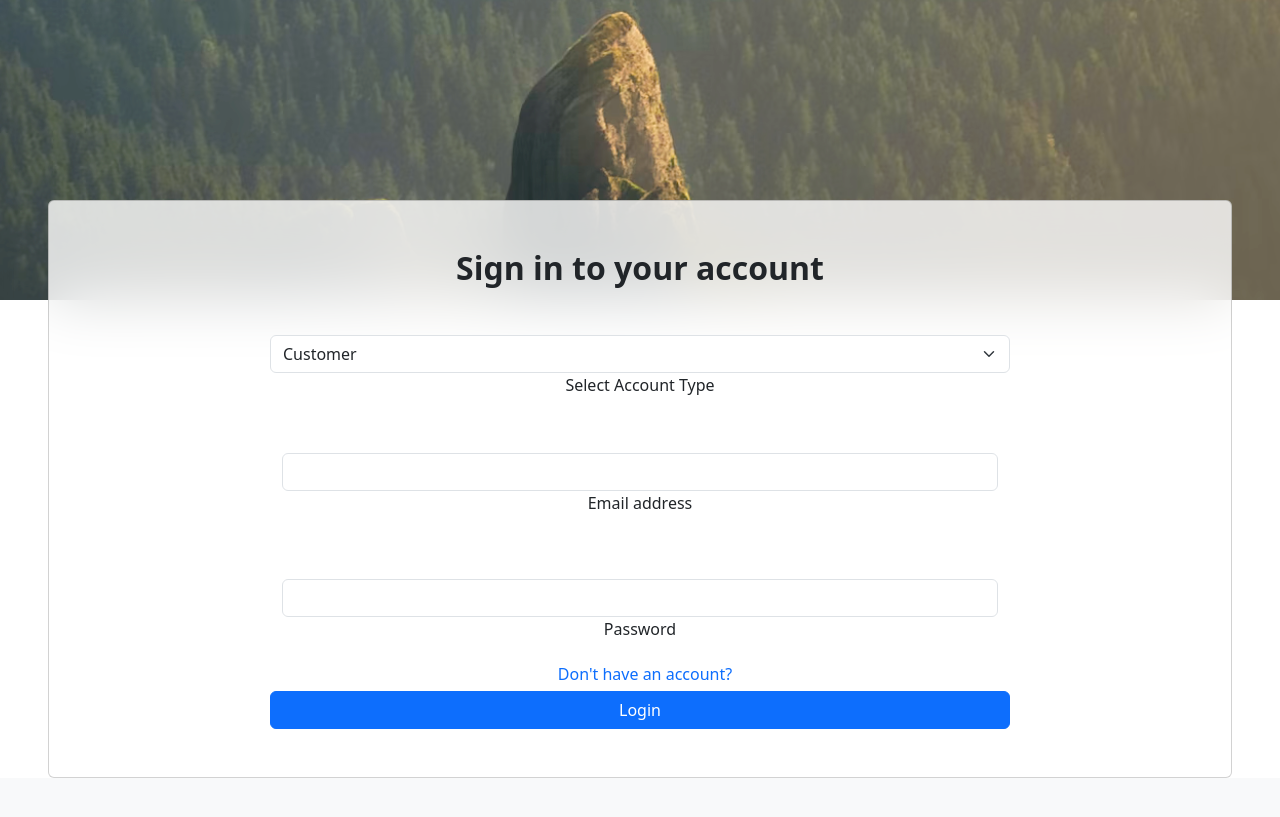
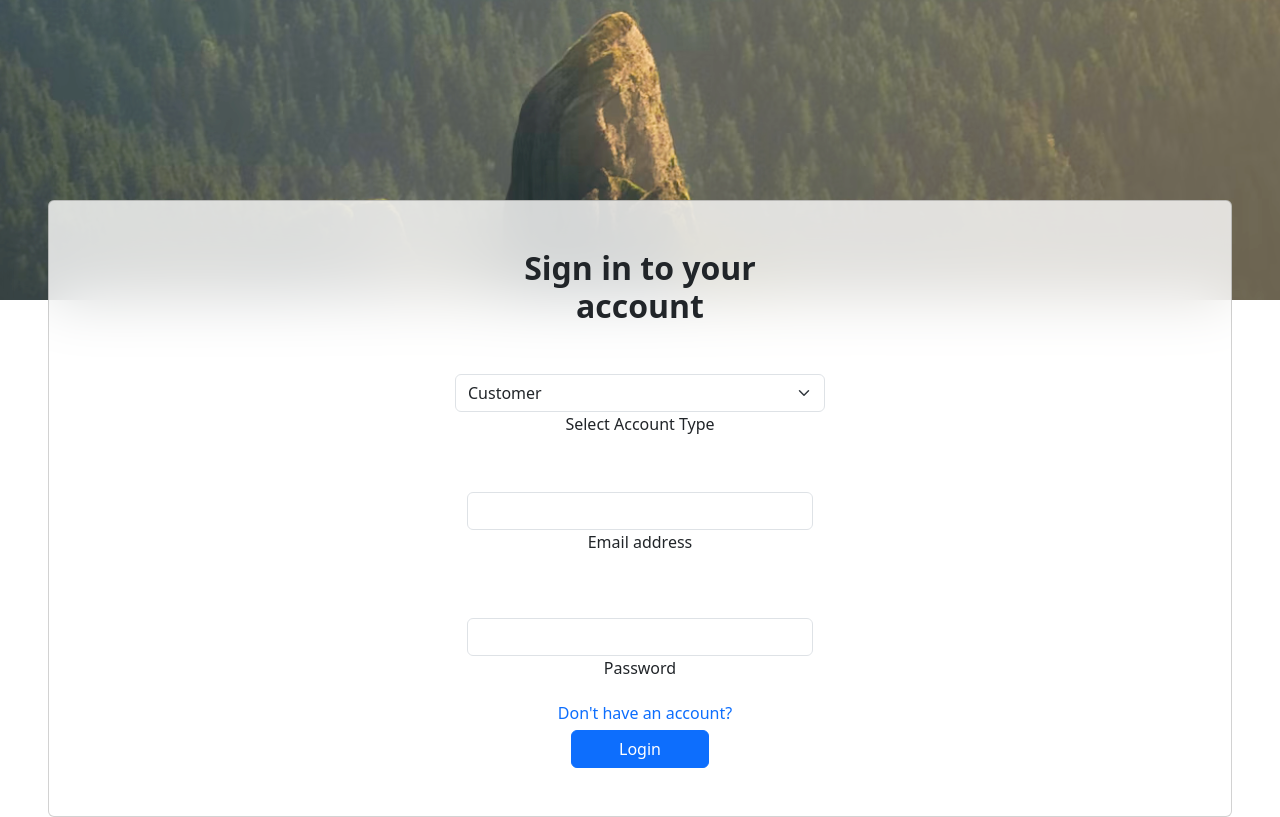
Before and after one commit to eesuhn/travel-hive, a PHP site: page /login.front.php in a window 1280 px wide. Shown: the part 72-889 px from the top of the page. Before the commit the page ends 850 px from the top, so only its background shows below. Run offline with PHP 8.4, Linux system fonts and the light colour scheme; a stand-in replaces the project's code that opens the database connection.

Commit message:
resizing
1. Resized elements in dashboard.front, login.front and profileC.front

```diff
--- a/frontend/login.front.php
+++ b/frontend/login.front.php
@@ -21,7 +21,7 @@
     <div class="card-body py-5 px-md-5">
 
       <div class="row d-flex justify-content-center">
-        <div class="col-lg-8">
+        <div class="col-lg-4">
           <h2 class="fw-bold mb-5">Sign in to your account</h2>
 
           <form id="login" method="POST" action="../includes/login.inc.php">
@@ -44,7 +44,7 @@
 
             <a href="#register" data-bs-target="#register" data-bs-toggle="modal" style="text-decoration:none; margin:5px;">Don't have an account?</a>
 
-            <button type="submit" name="submit" class="btn btn-primary">Login</button>
+            <center><button type="submit" name="submit" class="btn btn-primary" style="width: 40%;">Login</button></center>
           </form>
         </div>
       </div>
--- a/frontend/profileC.front.php
+++ b/frontend/profileC.front.php
@@ -33,8 +33,8 @@ $custId = $_SESSION["custUid"];
     </div>
   </div>
 </div>
-<div class="row px-2 py-2">
-  <div class="col-sm-12 px-3 py-3">
+<div class="row px-2 py-2 justify-content-center col d-flex">
+  <div class="col-sm-7 px-3 py-3">
     <div class="card bg-light border-light text-center">
       <h5 class="card-header">Update Profile</h5>
       <div class="card-body">
```
Also changed, not shown: frontend/dashboard_hotel.front.php (+8 -5 lines).
